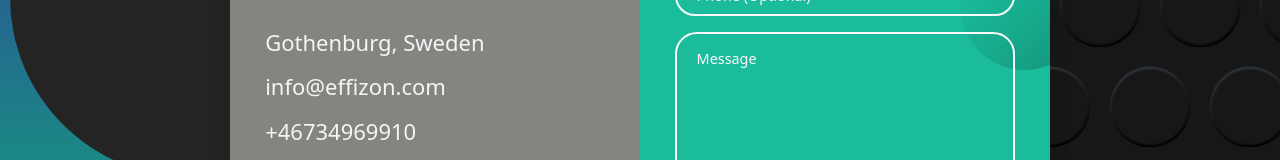
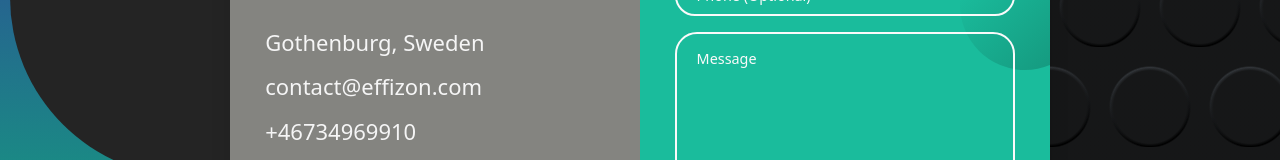
Before and after one commit to ar6686/Effizon-Website, a React (Vite) app: page /contact in a window 1280 px wide. Shown: the part 343-503 px from the top of the page. Built offline with nearby package versions, Linux system fonts and the light colour scheme; a web font is replaced by a local one.

Commit message:
Contact Changed

```diff
--- a/src/Components/contact.jsx
+++ b/src/Components/contact.jsx
@@ -75,7 +75,7 @@ const Contact = () => {
                                 </div>
                                 <div className="information">
                                     <FontAwesomeIcon icon={faEnvelope} className="icon" />
-                                    <p>info@effizon.com</p>
+                                    <p>contact@effizon.com</p>
                                 </div>
                                 <div className="information">
                                     <FontAwesomeIcon icon={faPhone} className="icon" />
```
